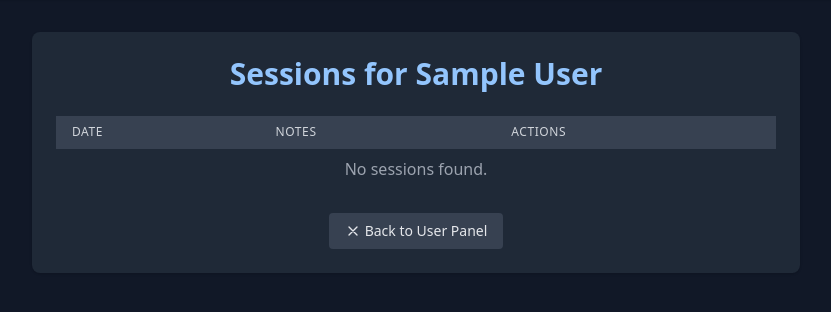
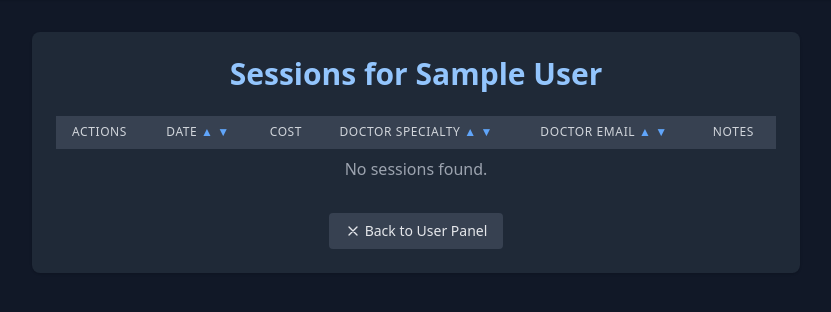
Before and after one commit to Brownbull/jennyapp, a Flask app: page /user_panel/1/patient_sessions/1 in a window 1280 px wide. Shown: the part 64-376 px from the top of the page, without its empty margins (224-1055 px from the left). Run offline with Flask 3, Linux system fonts and the light colour scheme; tables that the repository leaves empty hold one stand-in row (values such as "Sample post").

Commit message:
sessions now have costs and support multidoctor session view

```diff
--- a/jennyapp/templates/edit_session.html
+++ b/jennyapp/templates/edit_session.html
@@ -26,6 +26,10 @@
           <label class="block text-sm font-medium mb-1">Notes</label>
           <textarea class="w-full px-3 py-2 rounded bg-gray-900 text-gray-100 border border-gray-700 focus:outline-none focus:ring-2 focus:ring-blue-400" name="notes" rows="4">{{ session.notes }}</textarea>
         </div>
+        <div>
+          <label class="block text-sm font-medium mb-1">Cost</label>
+          <input class="w-full px-3 py-2 rounded bg-gray-900 text-gray-100 border border-gray-700 focus:outline-none focus:ring-2 focus:ring-blue-400" type="number" step="0.01" name="cost" value="{{ session.cost }}" placeholder="Session cost">
+        </div>
         <div class="flex gap-2 justify-center">
           <button type="submit" class="flex items-center gap-1 px-4 py-2 bg-blue-600 hover:bg-blue-700 text-white rounded font-semibold transition text-sm">
             <svg class="w-4 h-4" fill="none" stroke="currentColor" stroke-width="2" viewBox="0 0 24 24"><path stroke-linecap="round" stroke-linejoin="round" d="M5 13l4 4L19 7"/></svg>
--- a/jennyapp/templates/new_session.html
+++ b/jennyapp/templates/new_session.html
@@ -26,6 +26,10 @@
           <label class="block text-sm font-medium mb-1">Notes</label>
           <textarea class="w-full px-3 py-2 rounded bg-gray-900 text-gray-100 border border-gray-700 focus:outline-none focus:ring-2 focus:ring-blue-400" name="notes" rows="4" placeholder="Session notes..."></textarea>
         </div>
+        <div>
+          <label class="block text-sm font-medium mb-1">Cost</label>
+          <input class="w-full px-3 py-2 rounded bg-gray-900 text-gray-100 border border-gray-700 focus:outline-none focus:ring-2 focus:ring-blue-400" type="number" step="0.01" name="cost" placeholder="Session cost">
+        </div>
         <div class="flex gap-2 justify-center">
           <button type="submit" class="flex items-center gap-1 px-4 py-2 bg-green-600 hover:bg-green-700 text-white rounded font-semibold transition text-sm">
             <svg class="w-4 h-4" fill="none" stroke="currentColor" stroke-width="2" viewBox="0 0 24 24"><path stroke-linecap="round" stroke-linejoin="round" d="M12 4v16m8-8H4"/></svg>
--- a/jennyapp/templates/patient_sessions.html
+++ b/jennyapp/templates/patient_sessions.html
@@ -21,16 +21,29 @@
         <table class="min-w-full divide-y divide-gray-700">
           <thead class="bg-gray-700">
             <tr>
-              <th class="px-4 py-2 text-left text-xs font-medium uppercase tracking-wider text-gray-300">Date</th>
+              <th class="px-4 py-2 text-left text-xs font-medium uppercase tracking-wider text-gray-300">Actions</th>
+              <th class="px-4 py-2 text-left text-xs font-medium uppercase tracking-wider text-gray-300">
+                Date
+                <a href="?sort=date&order=asc" class="ml-1 text-blue-400">▲</a>
+                <a href="?sort=date&order=desc" class="text-blue-400">▼</a>
+              </th>
+              <th class="px-4 py-2 text-left text-xs font-medium uppercase tracking-wider text-gray-300">Cost</th>
+              <th class="px-4 py-2 text-left text-xs font-medium uppercase tracking-wider text-gray-300">
+                Doctor Specialty
+                <a href="?sort=specialty&order=asc" class="ml-1 text-blue-400">▲</a>
+                <a href="?sort=specialty&order=desc" class="text-blue-400">▼</a>
+              </th>
+              <th class="px-4 py-2 text-left text-xs font-medium uppercase tracking-wider text-gray-300">
+                Doctor Email
+                <a href="?sort=email&order=asc" class="ml-1 text-blue-400">▲</a>
+                <a href="?sort=email&order=desc" class="text-blue-400">▼</a>
+              </th>
               <th class="px-4 py-2 text-left text-xs font-medium uppercase tracking-wider text-gray-300">Notes</th>
-              <th class="px-4 py-2 text-left text-xs font-medium uppercase tracking-wider text-gray-300">Actions</th>
             </tr>
           </thead>
           <tbody class="bg-gray-800 divide-y divide-gray-700">
             {% for session in sessions %}
             <tr>
-              <td class="px-4 py-2 whitespace-nowrap">{{ session.date }}</td>
-              <td class="px-4 py-2 whitespace-pre-line">{{ session.notes }}</td>
               <td class="px-4 py-2 whitespace-nowrap flex gap-1">
                 <form method="POST" action="{{ url_for('main.delete_session', user_id=user_id, session_id=session.id, patient_id=patient.id) }}" style="display:inline">
                   <button type="submit" class="flex items-center justify-center w-8 h-8 bg-red-600 hover:bg-red-700 text-white rounded transition" title="Delete">
@@ -41,10 +54,15 @@
                   <svg class="w-4 h-4" fill="none" stroke="currentColor" stroke-width="2" viewBox="0 0 24 24"><path stroke-linecap="round" stroke-linejoin="round" d="M15.232 5.232l3.536 3.536M9 11l6 6M3 21h6v-6H3v6z"/></svg>
                 </a>
               </td>
+              <td class="px-4 py-2 whitespace-nowrap">{{ session.date }}</td>
+              <td class="px-4 py-2 whitespace-nowrap">{{ session.cost }}</td>
+              <td class="px-4 py-2 whitespace-nowrap">{{ session.user.specialty }}</td>
+              <td class="px-4 py-2 whitespace-nowrap">{{ session.user.email }}</td>
+              <td class="px-4 py-2 whitespace-pre-line">{{ session.notes }}</td>
             </tr>
             {% else %}
             <tr>
-              <td colspan="3" class="px-4 py-2 text-center text-gray-400">No sessions found.</td>
+              <td colspan="6" class="px-4 py-2 text-center text-gray-400">No sessions found.</td>
             </tr>
             {% endfor %}
           </tbody>
--- a/jennyapp/templates/user_panel.html
+++ b/jennyapp/templates/user_panel.html
@@ -62,7 +62,7 @@
               <th class="px-4 py-2 text-left text-xs font-medium uppercase tracking-wider text-gray-300">First Name</th>
               <th class="px-4 py-2 text-left text-xs font-medium uppercase tracking-wider text-gray-300">Last Name</th>
               <th class="px-4 py-2 text-left text-xs font-medium uppercase tracking-wider text-gray-300">Sessions</th>
-              <th class="px-4 py-2 text-left text-xs font-medium uppercase tracking-wider text-gray-300">Date of Birth</th>
+              <th class="px-4 py-2 text-left text-xs font-medium uppercase tracking-wider text-gray-300">Age</th>
               <th class="px-4 py-2 text-left text-xs font-medium uppercase tracking-wider text-gray-300">Email</th>
               <th class="px-4 py-2 text-left text-xs font-medium uppercase tracking-wider text-gray-300">Phone</th>
               <th class="px-4 py-2 text-left text-xs font-medium uppercase tracking-wider text-gray-300">RUT</th>
@@ -101,10 +101,10 @@
               <td class="px-4 py-2 whitespace-nowrap">{{ patient.last_name }}</td>
               <td class="px-4 py-2 whitespace-nowrap">
                 <a href="{{ url_for('main.patient_sessions', user_id=user.id, patient_id=patient.id) }}" class="text-blue-400 hover:underline">
-                  {{ patient.sessions|selectattr('user_id', 'equalto', user.id)|list|length }}
+                  {{ patient.sessions|length }}
                 </a>
               </td>
-              <td class="px-4 py-2 whitespace-nowrap">{{ patient.dob }}</td>
+              <td class="px-4 py-2 whitespace-nowrap">{{ patient.age() }}</td>
               <td class="px-4 py-2 whitespace-nowrap">{{ patient.email }}</td>
               <td class="px-4 py-2 whitespace-nowrap">{{ patient.phone }}</td>
               <td class="px-4 py-2 whitespace-nowrap">{{ patient.rut }}</td>
--- a/jennyapp/views/main.py
+++ b/jennyapp/views/main.py
@@ -55,7 +55,7 @@
     search = request.args.get('search', '')
     sort = request.args.get('sort', 'last_name')
     order = request.args.get('order', 'asc')
-    query = Patient.query.filter_by(created_by=user.id)
+    query = Patient.query  # Show all patients, not just those created by this user
     if search:
         like = f"%{search}%"
         query = query.filter(
@@ -138,8 +138,9 @@
     if request.method == 'POST':
         date_str = request.form.get('date')
         notes = request.form.get('notes')
+        cost = request.form.get('cost')
         date = datetime.strptime(date_str, '%Y-%m-%dT%H:%M') if date_str else None
-        session = Session(user_id=user_id, patient_id=patient_id, date=date, notes=notes)
+        session = Session(user_id=user_id, patient_id=patient_id, date=date, notes=notes, cost=cost)
         db.session.add(session)
         db.session.commit()
         return redirect(url_for('main.user_panel', user_id=user_id))
@@ -147,9 +148,17 @@
 
 @main.route('/user_panel/<int:user_id>/patient_sessions/<int:patient_id>')
 def patient_sessions(user_id, patient_id):
-    from jennyapp.models import Patient, Session
+    from jennyapp.models import Patient, Session, User
     patient = Patient.query.get_or_404(patient_id)
-    sessions = [s for s in patient.sessions if s.user_id == user_id]
+    sort = request.args.get('sort', 'date')
+    order = request.args.get('order', 'asc')
+    sessions = list(patient.sessions)
+    if sort == 'date':
+        sessions.sort(key=lambda s: s.date, reverse=(order=='desc'))
+    elif sort == 'specialty':
+        sessions.sort(key=lambda s: (s.user.specialty or '').lower(), reverse=(order=='desc'))
+    elif sort == 'email':
+        sessions.sort(key=lambda s: (s.user.email or '').lower(), reverse=(order=='desc'))
     return render_template('patient_sessions.html', patient=patient, sessions=sessions, user_id=user_id)
 
 @main.route('/user_panel/<int:user_id>/delete_session/<int:session_id>/<int:patient_id>', methods=['POST'])
@@ -168,9 +177,11 @@
     if request.method == 'POST':
         date_str = request.form.get('date')
         notes = request.form.get('notes')
+        cost = request.form.get('cost')
         if date_str:
             session.date = datetime.strptime(date_str, '%Y-%m-%dT%H:%M')
         session.notes = notes
+        session.cost = cost
         db.session.commit()
         return redirect(url_for('main.patient_sessions', user_id=user_id, patient_id=patient_id))
     return render_template('edit_session.html', session=session, user_id=user_id, patient_id=patient_id)
```
Also changed, not shown: jennyapp/models.py (+8 -0 lines).
